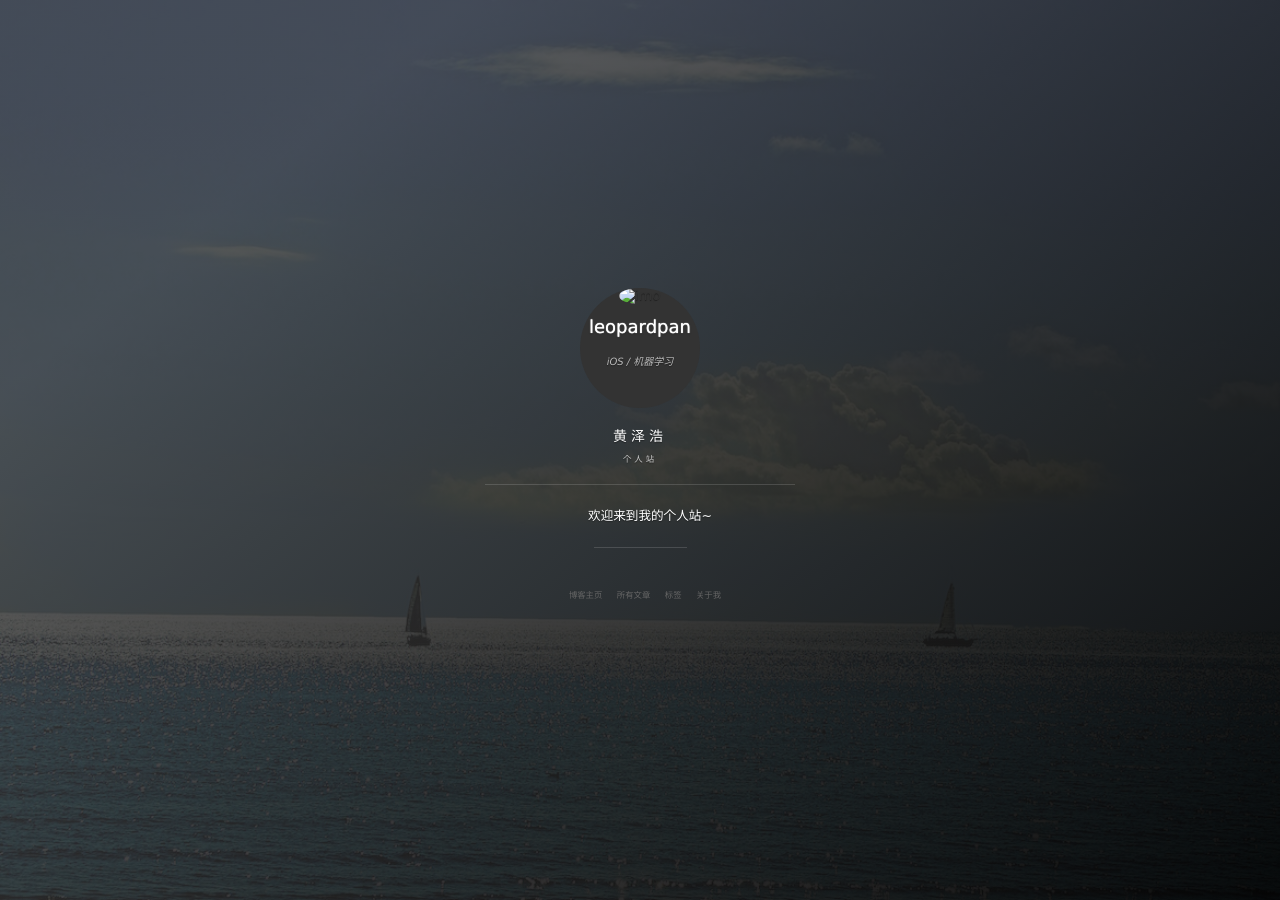
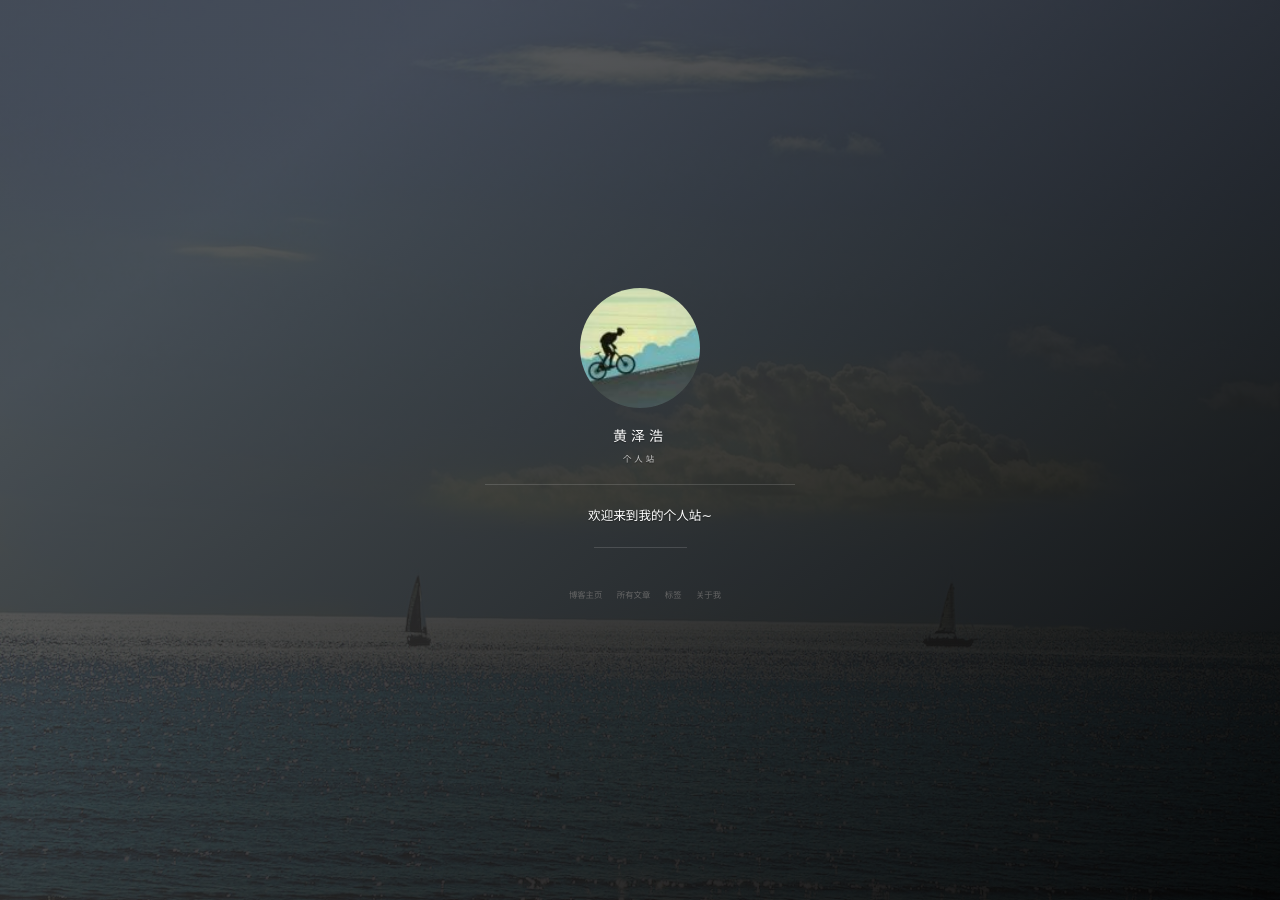
Before and after one commit to huang1212/huang1212.github.io, a Jekyll site: the page built from index.html, in a window 1280 px wide. Built offline with Jekyll 4.4.1, drawn with Linux system fonts in a browser that asks for light colours; nearby versions of some CDN libraries; the list of posts is cut into pages by our own code; comment, search, counter and statistics services are not loaded; grey boxes are pictures that could not be loaded.

Commit message:
Update side-panel.html

```diff
--- a/_includes/side-panel.html
+++ b/_includes/side-panel.html
@@ -6,7 +6,7 @@
         <!-- 头像效果-start -->
         <div class="ih-item circle effect right_to_left">
             <a href="/#blog" title="前往 {{ site.title }} 的主页" class="blog-button">
-                <div class="img"><img src="g.jpg" alt="img"></div>
+                <div class="img"><img src="/images/g.jpg" alt="img"></div>
                 <div class="info">
                     <div class="info-back">
                         <h2>
```
